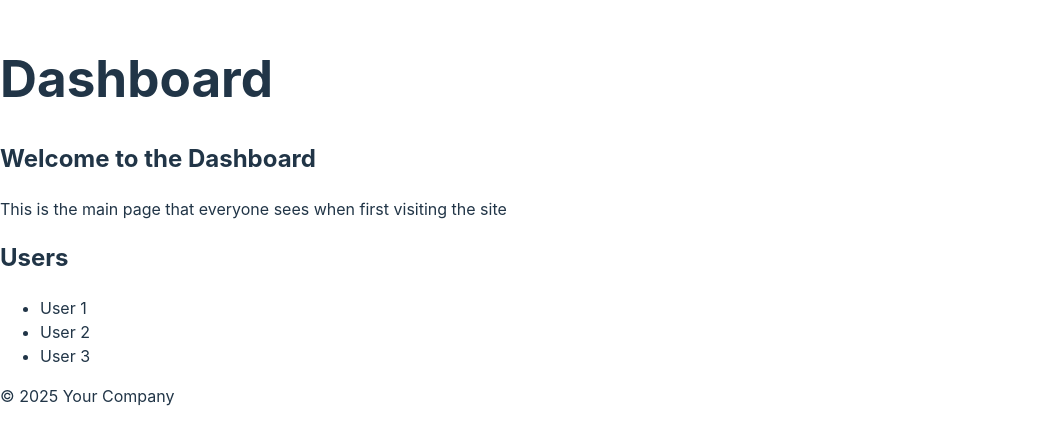
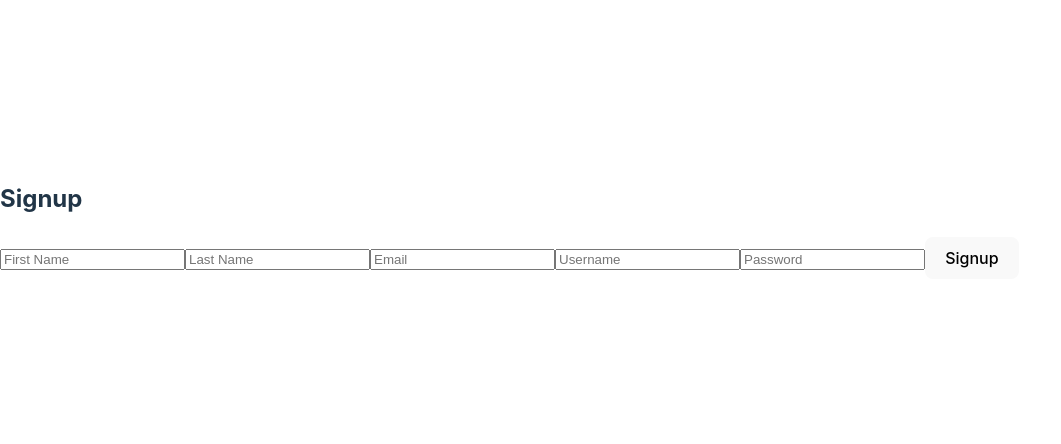
Before and after one commit to craig91/PeerTrainingWeb, a React (Vite) app in the folder client/: page /signup in a window 1280 px wide. Shown: the part 180-624 px from the top of the page, without its empty margins (0-1061 px from the left). Built offline with nearby package versions, Linux system fonts and the light colour scheme.

Commit message:
New: Added a login and signup page, redirect successful signup to login page. Session token generated for a user confirmed

```diff
--- a/client/package.json
+++ b/client/package.json
@@ -11,7 +11,8 @@
   },
   "dependencies": {
     "react": "^18.3.1",
-    "react-dom": "^18.3.1"
+    "react-dom": "^18.3.1",
+    "react-router-dom": "^7.1.1"
   },
   "devDependencies": {
     "@eslint/js": "^9.17.0",
--- a/client/src/App.jsx
+++ b/client/src/App.jsx
@@ -1,14 +1,22 @@
 import { useState, useEffect } from 'react'
+import { BrowserRouter as Router, Route, Routes } from 'react-router-dom';
 import './App.css'
 import Login from './login';
 import Dashboard from './pages/Dashboard';
+import Signup from './pages/SignUp';
 
 function App() {
   return (
-    <div className="App">
-      <Dashboard />
-    </div>
-  )
+    <Router>
+      <div className="App">
+        <Routes>
+          <Route path="/" element={<Dashboard />} />
+          <Route path="/signup" element={<Signup />} />
+          <Route path="/login" element={<Login />} />
+        </Routes>
+      </div>
+    </Router>
+  );
 }
 
 export default App;
--- /dev/null
+++ b/client/src/pages/SignUp.jsx
@@ -0,0 +1,90 @@
+import React, { useState } from 'react';
+import { useNavigate } from 'react-router-dom';
+
+function Signup() {
+    const [formData, setFormData] = useState({
+        first_name: '',
+        last_name: '',
+        email: '',
+        username: '',
+        password: ''
+    });
+
+    const navigate = useNavigate();
+    const handleChange = (event) => {
+        const { name, value } = event.target;
+        setFormData({
+            ...formData,
+            [name]: value
+        });
+    };
+
+    const handleSubmit = async (event) => {
+        event.preventDefault();
+        fetch('http://localhost:8080/signup', {
+            method: 'POST',
+            headers: {
+                'Content-Type': 'application/json'
+            },
+            body: JSON.stringify(formData)
+        })
+        .then(response => response.json())
+        .then(data => {
+            console.log('Signup successful:', data);
+            navigate('/login');
+        })
+        .catch(error => console.error('Error signing up:', error));
+    };
+
+
+  return (
+    <div className="signup">
+      <h2>Signup</h2>
+      <form onSubmit={handleSubmit}>
+        <input
+          type="text"
+          name="first_name"
+          placeholder="First Name"
+          value={formData.first_name}
+          onChange={handleChange}
+          required
+        />
+        <input
+          type="text"
+          name="last_name"
+          placeholder="Last Name"
+          value={formData.last_name}
+          onChange={handleChange}
+          required
+        />
+        <input
+          type="email"
+          name="email"
+          placeholder="Email"
+          value={formData.email}
+          onChange={handleChange}
+          required
+        />
+        <input
+          type="text"
+          name="username"
+          placeholder="Username"
+          value={formData.username}
+          onChange={handleChange}
+          required
+        />
+        <input
+          type="password"
+          name="password"
+          placeholder="Password"
+          value={formData.password}
+          onChange={handleChange}
+          required
+        />
+        <button type="submit">Signup</button>
+      </form>
+    </div>
+  );
+}
+
+export default Signup;
```
Also changed, not shown: client/src/pages/Login.jsx (added, +60 -0 lines), 2 other files (tests, documents, lock files or other folders).
